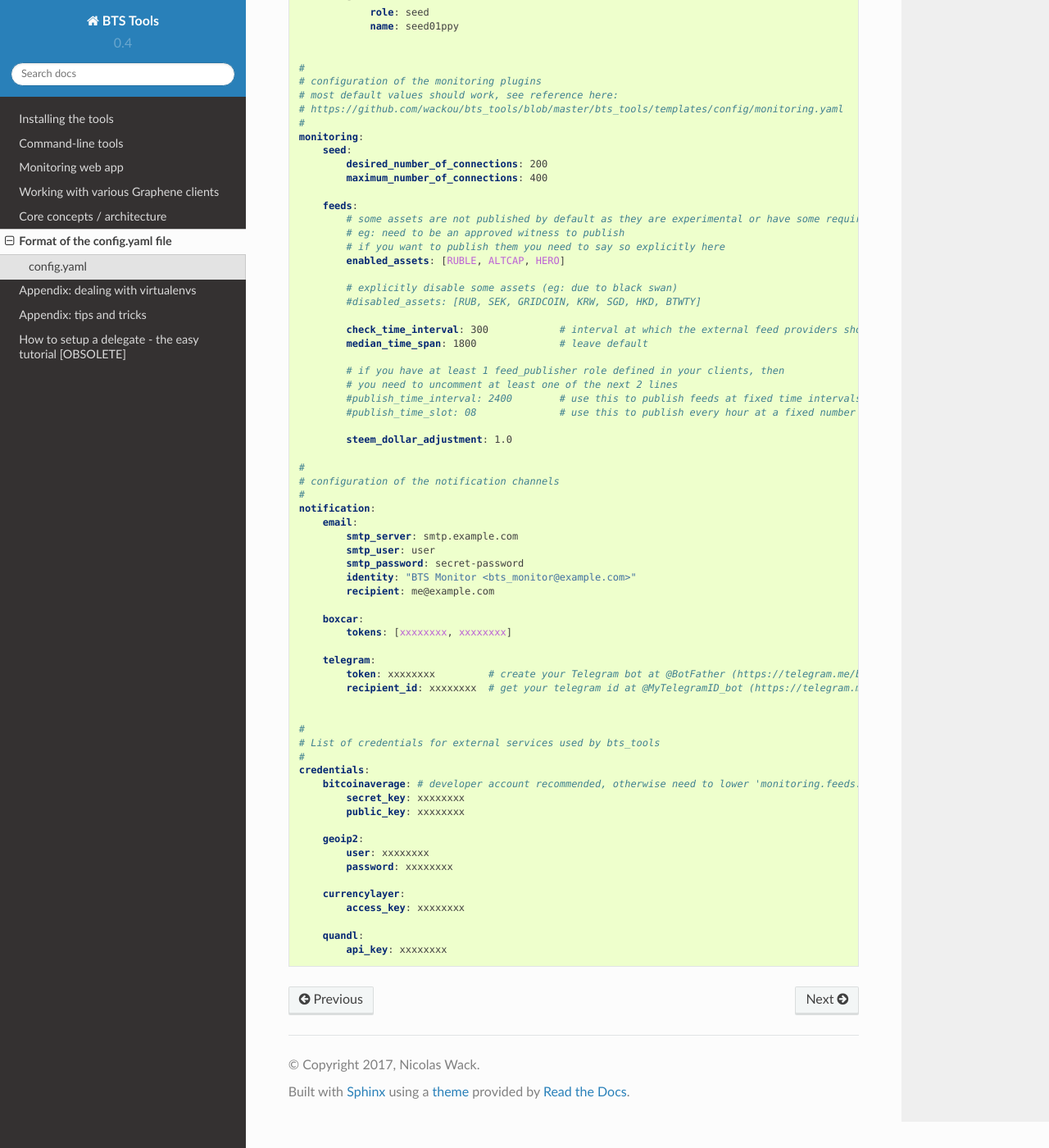
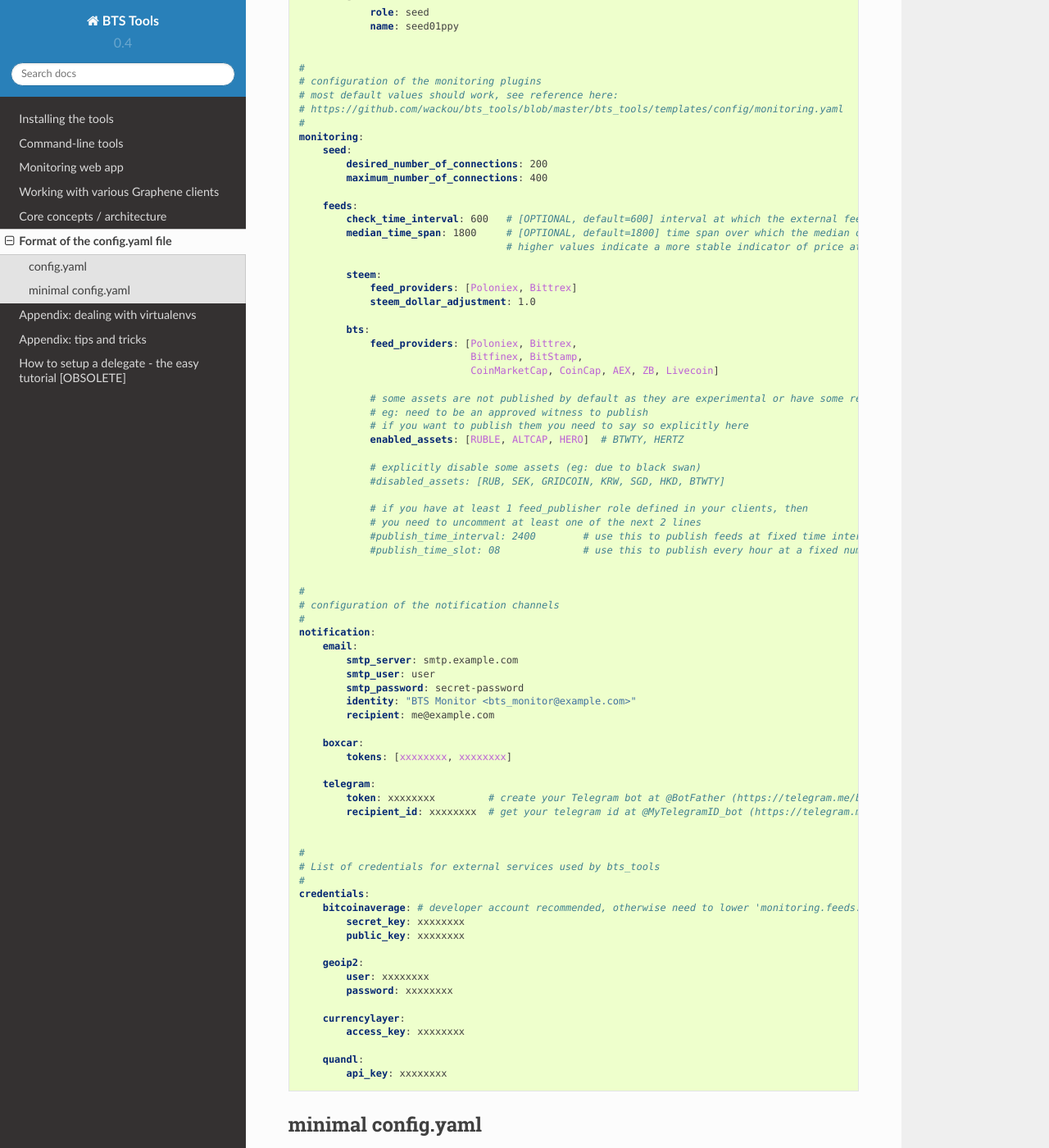
Before and after one commit to wackou/bts_tools, a Sphinx documentation site: the page built from docs/config_yaml.rst, in a window 1280 px wide and 1400 px high, scrolled down 2841 px. Shown: the whole window at 82% size. Built offline with Sphinx 7.4.7 and the Read the Docs theme 2.0.0, drawn with Linux system fonts in a browser that asks for light colours; some of the changed text lies outside the part shown.

Commit message:
Update config.yaml ref doc

```diff
--- a/docs/config_yaml.rst
+++ b/docs/config_yaml.rst
@@ -173,23 +173,32 @@ config.yaml
             maximum_number_of_connections: 400
 
         feeds:
-            # some assets are not published by default as they are experimental or have some requirements
-            # eg: need to be an approved witness to publish
-            # if you want to publish them you need to say so explicitly here
-            enabled_assets: [RUBLE, ALTCAP, HERO]
+            check_time_interval: 600   # [OPTIONAL, default=600] interval at which the external feed providers should be queried, in seconds
+            median_time_span: 1800     # [OPTIONAL, default=1800] time span over which the median of the feed price is computed. Shorter values are "fresher" but more sensitive to noise,
+                                       # higher values indicate a more stable indicator of price at the cost of lack of responsiveness / delay in getting update for a huge price hike
 
-            # explicitly disable some assets (eg: due to black swan)
-            #disabled_assets: [RUB, SEK, GRIDCOIN, KRW, SGD, HKD, BTWTY]
+            steem:
+                feed_providers: [Poloniex, Bittrex]
+                steem_dollar_adjustment: 1.0
 
-            check_time_interval: 300            # interval at which the external feed providers should be queried, in seconds
-            median_time_span: 1800              # leave default
+            bts:
+                feed_providers: [Poloniex, Bittrex,
+                                 Bitfinex, BitStamp,
+                                 CoinMarketCap, CoinCap, AEX, ZB, Livecoin]
 
-            # if you have at least 1 feed_publisher role defined in your clients, then
-            # you need to uncomment at least one of the next 2 lines
-            #publish_time_interval: 2400        # use this to publish feeds at fixed time intervals (in seconds)
-            #publish_time_slot: 08              # use this to publish every hour at a fixed number of minutes (in minutes)
+                # some assets are not published by default as they are experimental or have some requirements
+                # eg: need to be an approved witness to publish
+                # if you want to publish them you need to say so explicitly here
+                enabled_assets: [RUBLE, ALTCAP, HERO]  # BTWTY, HERTZ
 
-            steem_dollar_adjustment: 1.0
+                # explicitly disable some assets (eg: due to black swan)
+                #disabled_assets: [RUB, SEK, GRIDCOIN, KRW, SGD, HKD, BTWTY]
+
+                # if you have at least 1 feed_publisher role defined in your clients, then
+                # you need to uncomment at least one of the next 2 lines
+                #publish_time_interval: 2400        # use this to publish feeds at fixed time intervals (in seconds)
+                #publish_time_slot: 08              # use this to publish every hour at a fixed number of minutes (in minutes)
+
 
     #
     # configuration of the notification channels
@@ -227,3 +236,35 @@ config.yaml
 
         quandl:
             api_key: xxxxxxxx
+
+
+
+
+
+minimal config.yaml
+-------------------
+
+Here's a minimally useful version of ``config.yaml`` that will build and run a BitShares seed node.
+
+.. code-block:: yaml
+
+    ---
+    hostname: xxxxxxxx
+
+    logging:
+        bts_tools.cmdline: DEBUG
+
+    build_environments:
+        make_args: ['-j4']
+
+    clients:
+        bts:
+            type: bts
+            data_dir: ~/.BitShares2
+            api_access: ~/api_access.json  # see https://github.com/BitShares/bitshares-2#accessing-restricted-apis
+            witness_user: xxxxxxxx
+            witness_password: xxxxxxxx
+            roles:
+            -
+                role: seed
+                name: seed01-bts
--- a/docs/config_yaml.rst.jinja
+++ b/docs/config_yaml.rst.jinja
@@ -41,11 +41,8 @@ Here's a minimally useful version of ``config.yaml`` that will build and run a B
     ---
     hostname: xxxxxxxx
 
-    # the logging levels for the different submodules
-    # can be any of DEBUG, INFO, WARNING, ERROR
     logging:
         bts_tools.cmdline: DEBUG
-        bts_tools.feeds: INFO
 
     build_environments:
         make_args: ['-j4']
```
Also changed, not shown: 2 other files.
